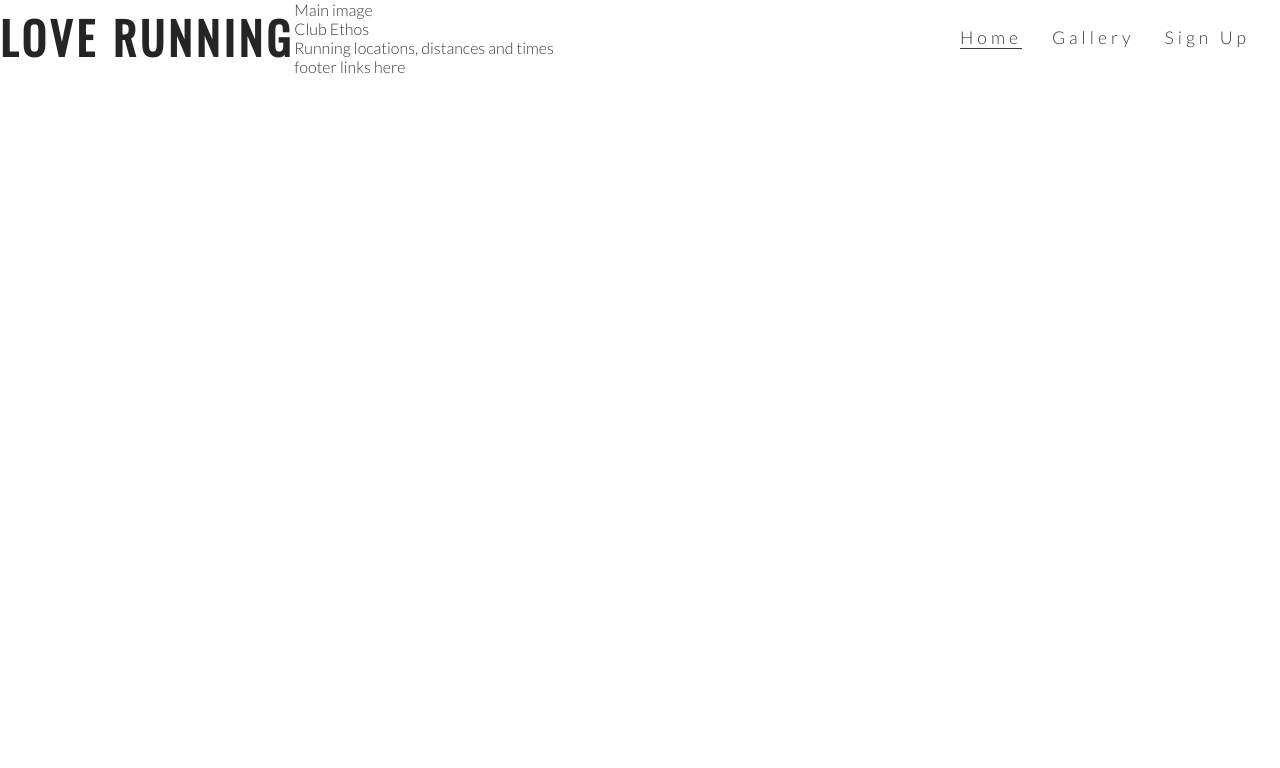
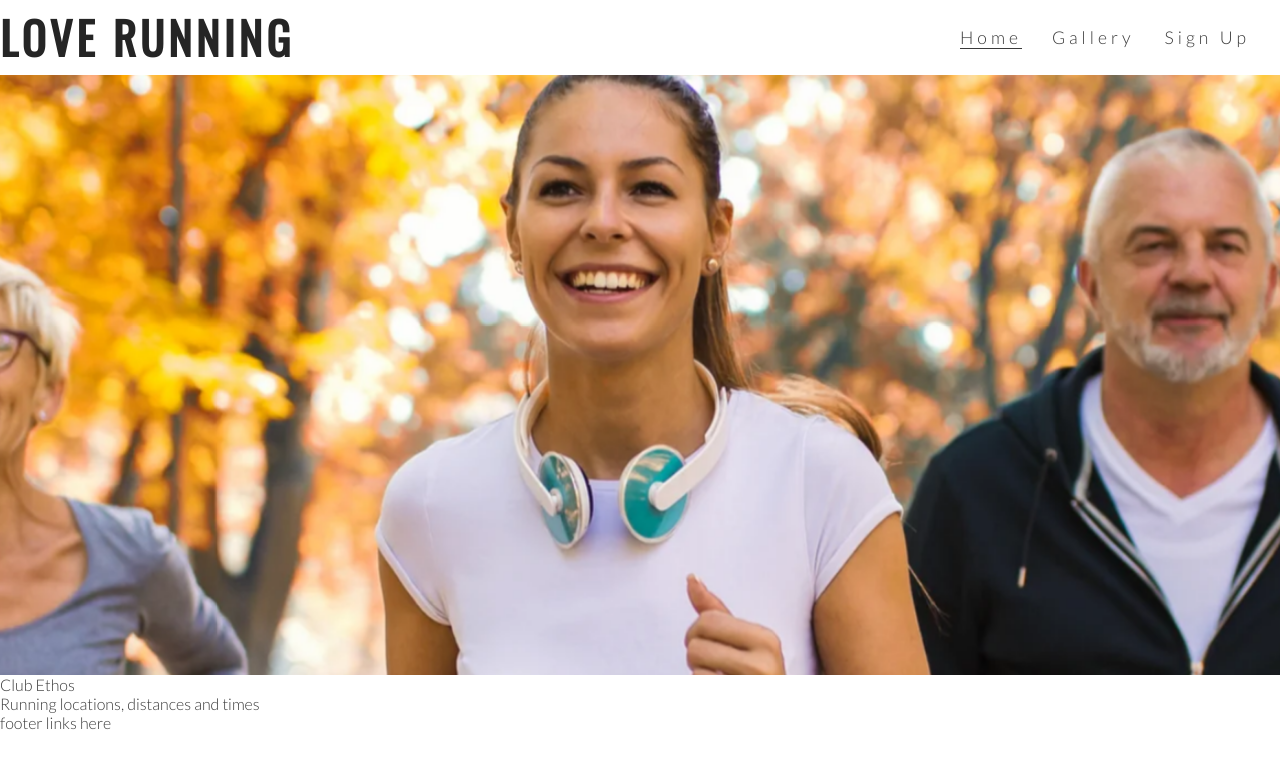
Before and after one commit to IcemanMick/love-running, a plain HTML site: page index.html in a window 1280 px wide. Drawn offline with nearby package versions, Linux system fonts and the light colour scheme.

Commit message:
Add hero image and animation for zoom

```diff
--- a/assets/css/style.css
+++ b/assets/css/style.css
@@ -56,3 +56,31 @@ h1, h2 {
     border-bottom: 1px solid #3a3a3a;
 
 }
+/* hero image */
+
+#hero-outer {
+    height: 600px;
+    width: 100%;
+    overflow: hidden;
+}
+
+#hero-image{
+    height: 600px;
+    width: 100%;
+    background: url('../images/hero-image.webp') no-repeat center center;
+
+/* creates the level of zoom for hero image*/
+    animation-name: hero-zoom;
+    animation-duration: 5s;
+    animation-fill-mode: forwards;
+}
+
+/*creates the level of zoom for hero image*/
+@keyframes hero-zoom {
+    from{
+        transform: scale(1);
+    }
+    to{
+        transform: scale(1.1);
+    }
+}
--- a/index.html
+++ b/index.html
@@ -29,8 +29,8 @@
             </ul>
         </nav>
     </header>
-    <section>
-        Main image
+    <section id="hero-outer">
+        <div id="hero-image"></div>
     </section>
     <section>
         Club Ethos
```
Also changed, not shown: assets/images/hero-image.webp (added).
